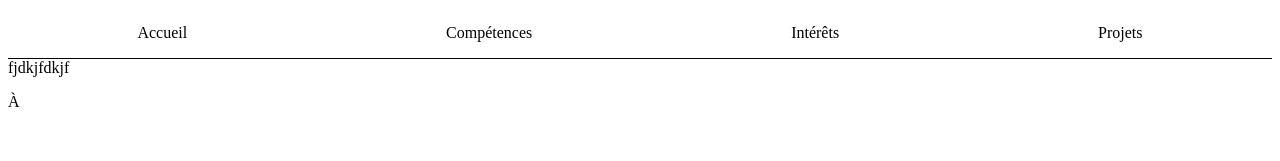
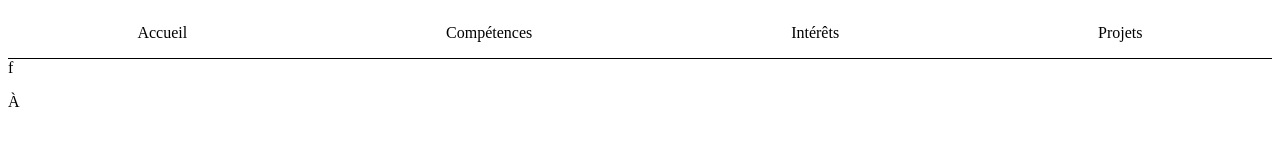
Before and after one commit to Motafi/Portfolio, an Angular app in the folder Portfolio/: page / in a window 1280 px wide. Shown: the top 161 px of the page. Built offline with nearby package versions, Linux system fonts and the light colour scheme.

Commit message:
Update app.component.html

```diff
--- a/Portfolio/src/app/app.component.html
+++ b/Portfolio/src/app/app.component.html
@@ -2,7 +2,7 @@
 <div>
   <app-header/>
   <div>
-    fjdkjfdkjf
+    f
     <app-accueil/>
   </div>
 </div>
```
